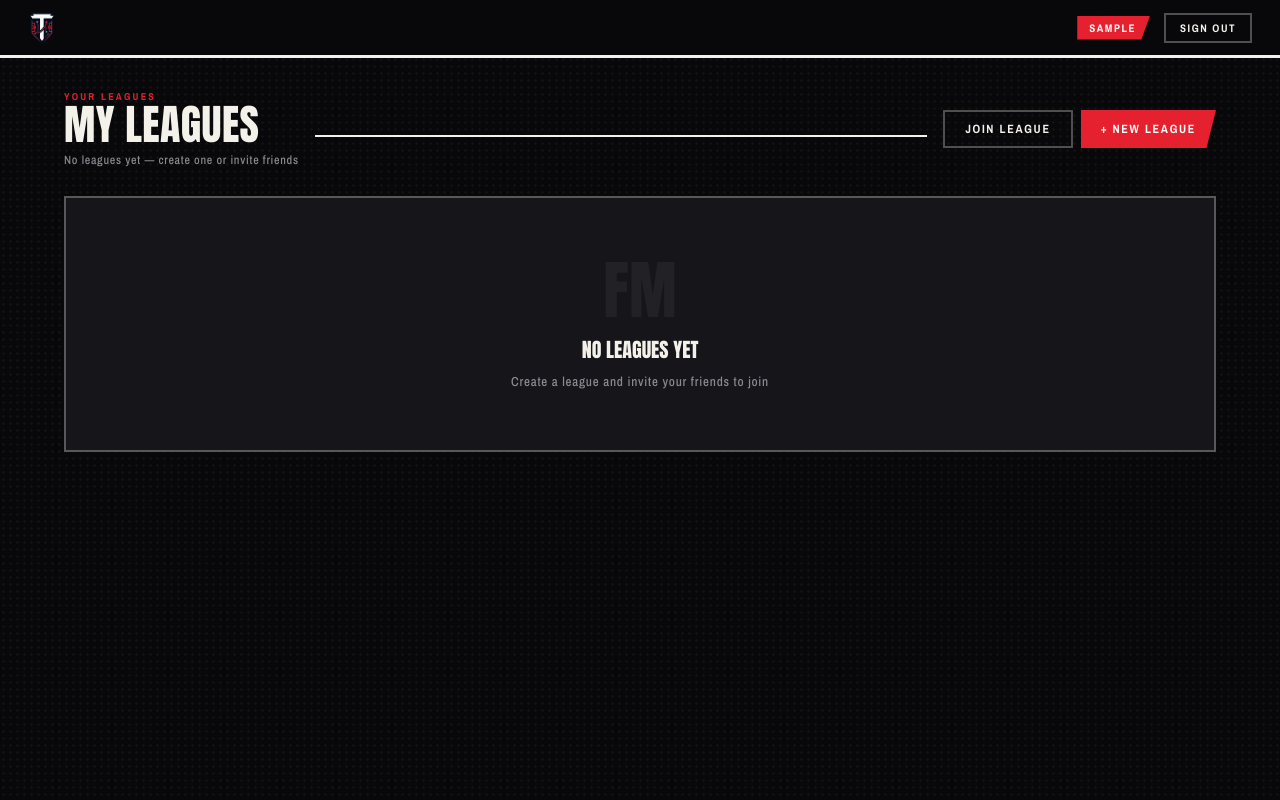
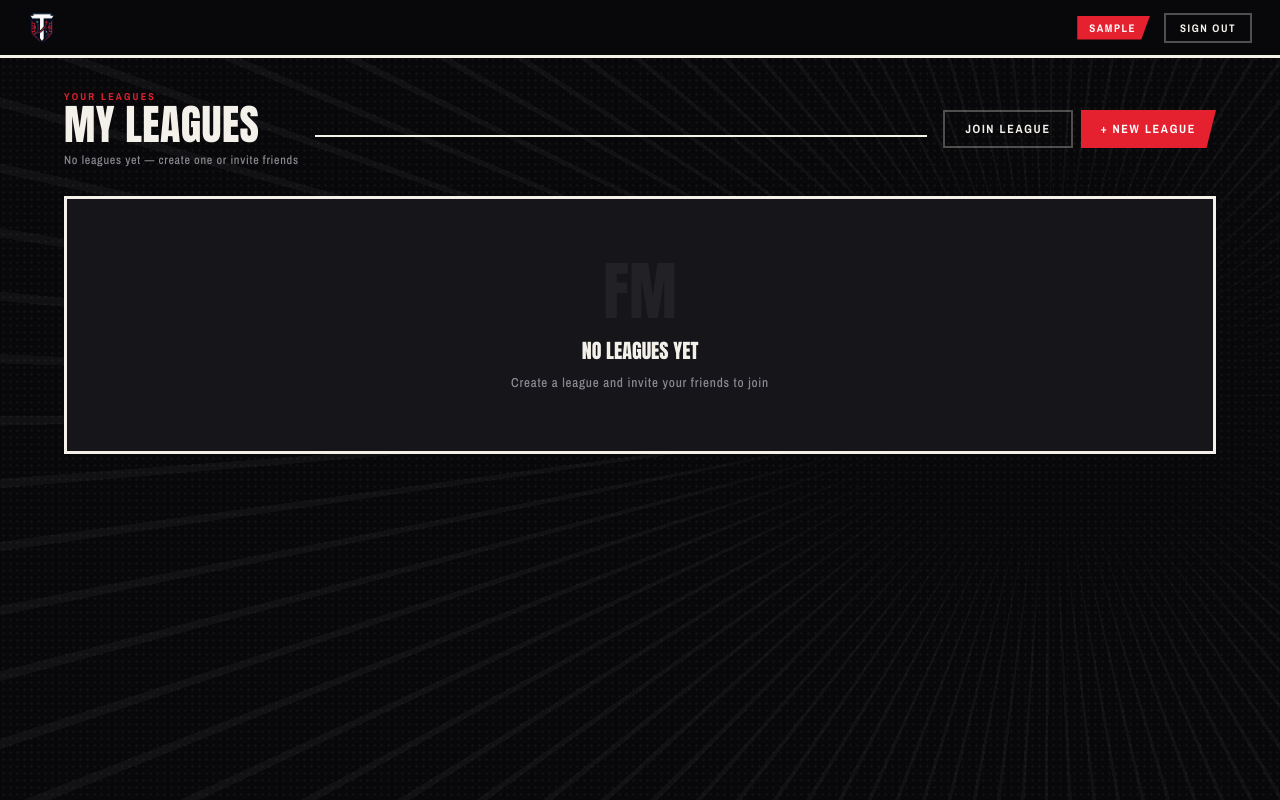
Before and after one commit to LarsSonke/Football-Manager, a React (Vite) app in the folder packages/frontend/: page /dashboard in a window 1280 px wide. Built offline with nearby package versions, Linux system fonts and the light colour scheme; no server answers; sample sign-in values are in the browser's storage.

Commit message:
style: bring Dashboard into manga design system
Replace var(--green)/var(--cyan) with accent/paper palette, invert
panel headers to ink-bg + paper-text (matching Login/Overview), bump
card and panel borders to 3px paper, remove stadium emoji, and add
subtle speed-lines background layer.

```diff
--- a/packages/frontend/src/pages/Dashboard.tsx
+++ b/packages/frontend/src/pages/Dashboard.tsx
@@ -117,14 +117,21 @@ export default function Dashboard() {
   }
 
   return (
-    <div>
+    <div style={{ position: 'relative' }}>
+      {/* Speed lines */}
+      <div style={{
+        position: 'fixed', inset: 0, pointerEvents: 'none', opacity: .04, zIndex: 0,
+        background: 'repeating-conic-gradient(from 0deg at 82% 50%, #fff 0 .5deg, transparent .5deg 3.4deg)',
+        WebkitMaskImage: 'radial-gradient(ellipse 80% 80% at 82% 50%, transparent 120px, #000 420px)',
+        maskImage: 'radial-gradient(ellipse 80% 80% at 82% 50%, transparent 120px, #000 420px)',
+      }} />
       <Navbar>
         <button className="btn btn-outline" onClick={logout} style={{ fontSize: 11, padding: '6px 14px' }}>
           Sign out
         </button>
       </Navbar>
 
-      <div className="page">
+      <div className="page" style={{ position: 'relative', zIndex: 1 }}>
 
         {/* ── Chapter header ── */}
         <div style={{ display: 'flex', alignItems: 'center', gap: 16, marginBottom: 28 }}>
@@ -154,8 +161,8 @@ export default function Dashboard() {
 
         {/* ── Create panel ── */}
         {panel === 'create' && (
-          <div style={{ border: '2px solid var(--paper)', background: 'var(--steel)', marginBottom: 24 }}>
-            <div style={{ background: 'var(--paper)', color: 'var(--ink)', padding: '10px 18px', display: 'flex', alignItems: 'center', justifyContent: 'space-between' }}>
+          <div style={{ border: '3px solid var(--paper)', background: 'var(--steel)', marginBottom: 24 }}>
+            <div style={{ background: 'var(--ink)', borderBottom: '3px solid var(--paper)', padding: '10px 18px', display: 'flex', alignItems: 'center', justifyContent: 'space-between' }}>
               <span style={{ fontFamily: 'var(--font-display)', fontSize: 18, letterSpacing: '.02em' }}>CREATE LEAGUE</span>
             </div>
             <div style={{ padding: 24 }}>
@@ -242,8 +249,8 @@ export default function Dashboard() {
 
         {/* ── Join panel ── */}
         {panel === 'join' && (
-          <div style={{ border: '2px solid var(--paper)', background: 'var(--steel)', marginBottom: 24 }}>
-            <div style={{ background: 'var(--paper)', color: 'var(--ink)', padding: '10px 18px' }}>
+          <div style={{ border: '3px solid var(--paper)', background: 'var(--steel)', marginBottom: 24 }}>
+            <div style={{ background: 'var(--ink)', borderBottom: '3px solid var(--paper)', padding: '10px 18px' }}>
               <span style={{ fontFamily: 'var(--font-display)', fontSize: 18, letterSpacing: '.02em' }}>JOIN LEAGUE</span>
             </div>
             <div style={{ padding: 24 }}>
@@ -269,7 +276,7 @@ export default function Dashboard() {
 
         {/* ── Empty state ── */}
         {leagues.length === 0 && panel === 'none' && (
-          <div style={{ border: '2px solid var(--border-md)', padding: '60px 0', textAlign: 'center', color: 'var(--text-2)', background: 'var(--steel)' }}>
+          <div style={{ border: '3px solid var(--paper)', padding: '60px 0', textAlign: 'center', color: 'var(--text-2)', background: 'var(--steel)' }}>
             <div style={{ fontFamily: 'var(--font-display)', fontSize: 64, lineHeight: 1, color: 'rgba(244,241,234,0.06)', marginBottom: 12 }}>FM</div>
             <p style={{ fontFamily: 'var(--font-display)', fontSize: 20, color: 'var(--text-1)' }}>NO LEAGUES YET</p>
             <p style={{ fontSize: 13, marginTop: 8, fontFamily: 'var(--font-narrow)', letterSpacing: '.06em' }}>Create a league and invite your friends to join</p>
@@ -288,7 +295,7 @@ export default function Dashboard() {
                 key={entry.id}
                 onClick={() => navigate(`/league/${entry.league.id}`)}
                 style={{
-                  border: '2px solid rgba(244,241,234,0.14)',
+                  border: '3px solid rgba(244,241,234,0.1)',
                   background: 'var(--steel)',
                   padding: '18px 22px',
                   cursor: 'pointer',
@@ -304,7 +311,7 @@ export default function Dashboard() {
                 }}
                 onMouseLeave={e => {
                   const el = e.currentTarget as HTMLDivElement
-                  el.style.borderColor = 'rgba(244,241,234,0.14)'
+                  el.style.borderColor = 'rgba(244,241,234,0.1)'
                   el.style.background = 'var(--steel)'
                 }}
               >
@@ -324,8 +331,8 @@ export default function Dashboard() {
                       </span>
                     </div>
                     <div style={{ fontFamily: 'var(--font-narrow)', color: 'var(--text-2)', fontSize: 12, display: 'flex', gap: 18, letterSpacing: '.08em', textTransform: 'uppercase' }}>
-                      <span>🏟 {entry.name}</span>
-                      <span style={{ color: 'var(--green)' }}>€{(entry.budget / 1000).toFixed(0)}M remaining</span>
+                      <span>{entry.name}</span>
+                      <span style={{ color: 'var(--accent)' }}>€{(entry.budget / 1000).toFixed(0)}M</span>
                       {(entry.league.status === 'ACTIVE' || entry.league.status === 'FINISHED') && (
                         <span>Day {entry.league.currentDay}/{entry.league.seasonLength}</span>
                       )}
@@ -346,9 +353,9 @@ export default function Dashboard() {
                         style={{
                           fontFamily: 'var(--font-narrow)',
                           fontSize: 11, padding: '5px 14px',
-                          background: copiedId === entry.league.id ? 'var(--green)' : 'transparent',
-                          border: `2px solid ${copiedId === entry.league.id ? 'var(--green)' : 'rgba(39,205,255,0.4)'}`,
-                          color: copiedId === entry.league.id ? 'var(--ink)' : 'var(--cyan)',
+                          background: copiedId === entry.league.id ? 'var(--paper)' : 'transparent',
+                          border: `2px solid ${copiedId === entry.league.id ? 'var(--paper)' : 'rgba(244,241,234,0.4)'}`,
+                          color: copiedId === entry.league.id ? 'var(--ink)' : 'var(--paper)',
                           cursor: 'pointer', fontWeight: 700, whiteSpace: 'nowrap',
                           letterSpacing: '.12em', textTransform: 'uppercase',
                           transition: 'all .15s',
```
